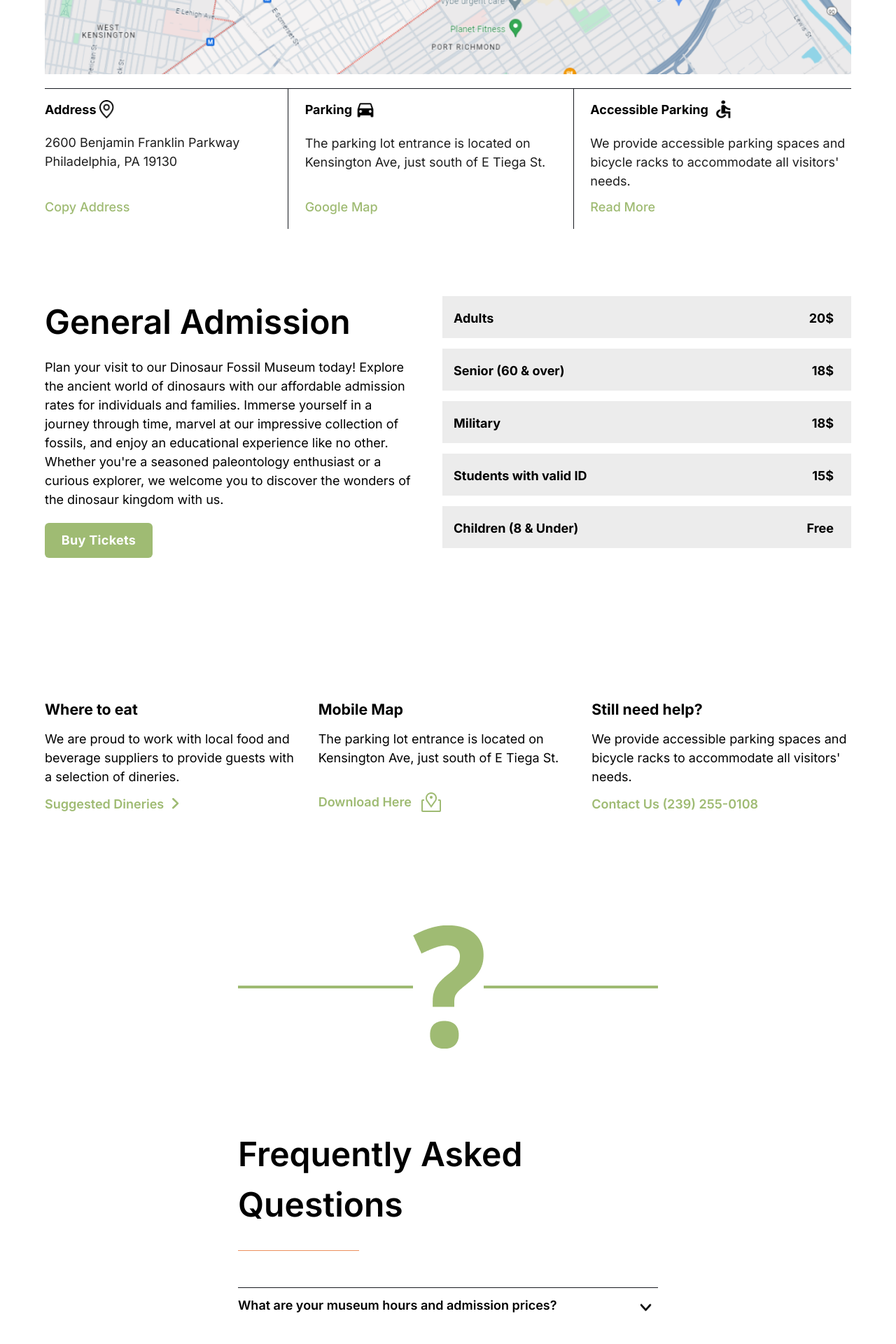
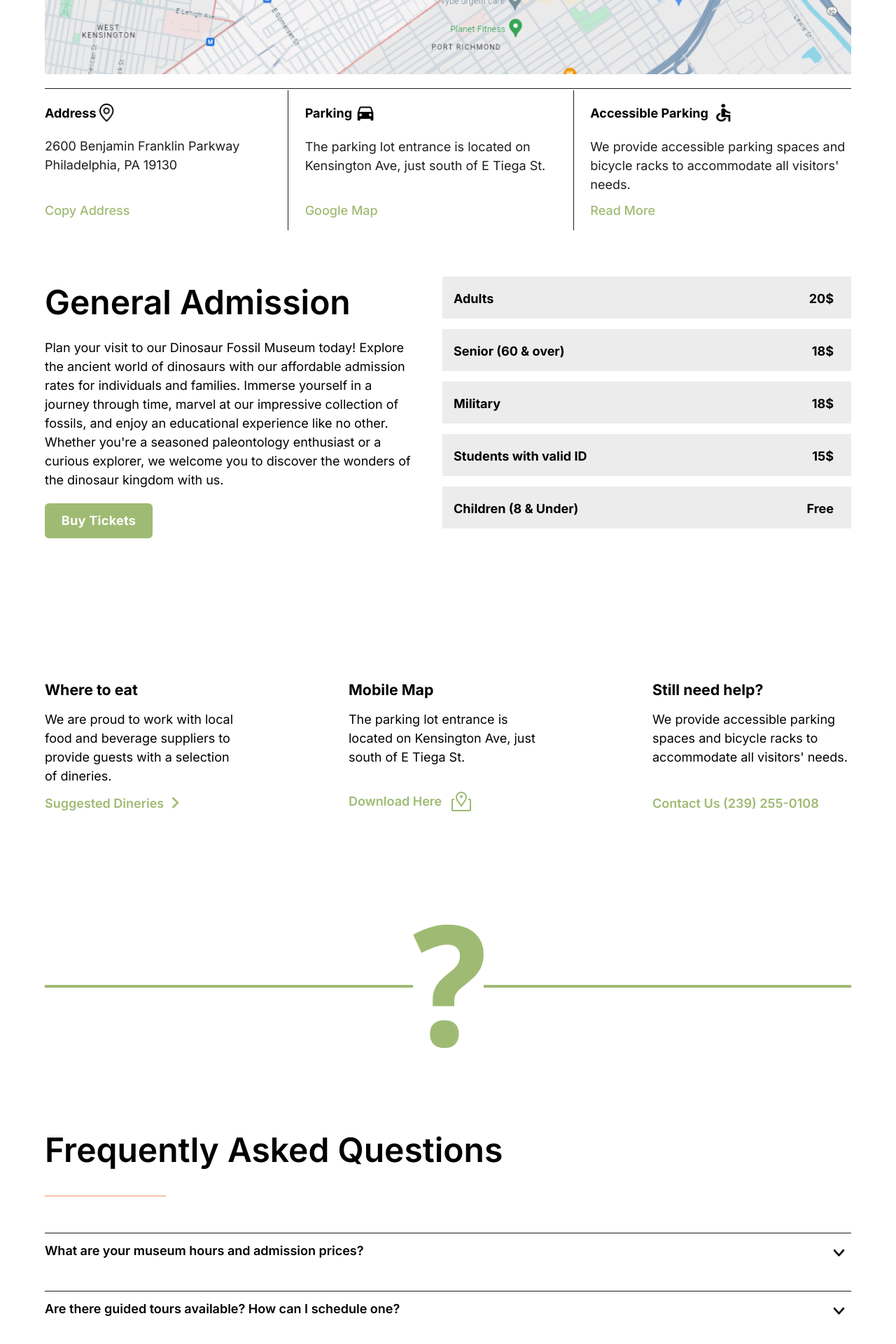
Before and after one commit to faoroj/FossilDiscoveryLab, a React (Vite) app in the folder FossilDiscoveryLab/: page /VisitUs in a window 1280 px wide. Shown: the part 1220-3140 px from the top of the page at 70% size. Built offline with nearby package versions, Linux system fonts and the light colour scheme.

Commit message:
Directions Responsiveness Revision

```diff
--- a/FossilDiscoveryLab/src/components/visit/directions.jsx
+++ b/FossilDiscoveryLab/src/components/visit/directions.jsx
@@ -6,15 +6,15 @@ const directions = () => {
   return (
     <section className='max-container'>
 
-      <h1 className='text-[21px] md:text-[48px] sm:text-[28px] font-inter font-semibold'>Directions and Parking</h1>
+      <h1 className='font-semibold font-inter leader-[150%] text-[32px] md:text-[48px]'>Directions and Parking</h1>
       <img src={Googlemap} alt='Google Map' className='w-full h-[250px] md:h-[450px] sm:h-[350px] object-cover mt-5'/>
       <hr className='bg-black h-[1px] border-0 mt-[20px]'/>
 
-      <div className='flex  items-start   max-w-[1200px]'>
+      <div className='flex flex-col md:flex-row justify-between items-start'>
 
         {Directions.map((parking, index) => (
-            <div className='flex'>
-              <div key={parking.id} className='flex flex-col h-[170px] mt-3'>
+            <div className='flex flex-col md:flex-row items-start md:items-center h-[140px] mt-8'>
+              <div key={parking.id} className='flex flex-col h-[170px]'>
 
                   <div className='flex'>
                     <h3 className="text-bold-18 max-w-[523px] mt-1 mr-1">
@@ -43,7 +43,7 @@ const directions = () => {
               </div>
 
               {index < 2 && (
-                <div className='bg-black w-[1px] h-[200px] mx-6'></div>
+                <div className='bg-black w-[1px] h-[200px] mx-6 hidden md:block'></div>
               )}
 
             </div>
--- a/FossilDiscoveryLab/src/components/visit/help.jsx
+++ b/FossilDiscoveryLab/src/components/visit/help.jsx
@@ -4,14 +4,14 @@ const help = () => {
   return (
     <section className='max-container'>
 
-      <div className='grid grid-cols-1 sm:grid-cols-2 md:grid-cols-3 gap-0 sm:gap-5'>
+      <div className='grid grid-cols-1 sm:grid-cols-2 md:grid-cols-3 gap-0 lg:gap-[150px] md:gap-[100px] sm:gap-[60px]'>
         {tips.map((item) => (
           <div key={item.id} className='flex flex-col mt-9 md:mt-0 '>
             <h3 className='text-bold-21'>{item.title}</h3>
             <p className='text-normal-18 mt-3 max-w-full md:max-w-[400px]'>{item.content}</p>
 
             <div className='flexStart mt-auto'>
-              <p className='text-semibold-18 text-secondary mr-3 mt-3'>{item.link}</p>
+              <p className='text-semibold-18  text-secondary mr-3 mt-3'>{item.link}</p>
               {item.icon && <img src={item.icon} alt={`${item.title} icon`} className='mt-3'/>}
             </div>
           </div>
--- a/FossilDiscoveryLab/src/components/visit/questions.jsx
+++ b/FossilDiscoveryLab/src/components/visit/questions.jsx
@@ -3,7 +3,7 @@ import { FrequentQuestions } from '../../constants';
 
 const questions = () => {
   return (
-    <section className='mt-[160px] mb-[100px] px'>
+    <section className='max-container'>
 
       <div className='flexCenter'>
         <div className='bg-secondary h-[4px] w-[547px] border-0'></div>
@@ -11,7 +11,7 @@ const questions = () => {
         <div className='bg-secondary h-[4px] w-[547px] border-0'></div>
       </div>
 
-      <h1 className='text-semibold-48 mt-[115px]'>Frequently Asked Questions</h1>
+      <h1 className='font-semibold font-inter leader-[150%] text-[32px] md:text-[48px] mt-[60px] md:mt-[110px]'>Frequently Asked Questions</h1>
       <div className="w-[173px] h-[1px] bg-primary mt-[29px]"></div>
 
       <div className='flex flex-col mt-3'>
--- a/FossilDiscoveryLab/src/pages/VisitUs.jsx
+++ b/FossilDiscoveryLab/src/pages/VisitUs.jsx
@@ -21,7 +21,7 @@ const VisitUs = () => {
         <Help />
       </section>
 
-      <section>
+      <section className="padding-x padding-b sm:pt-[160px] pt-[96px]">
         <Questions />
       </section>
 
```
